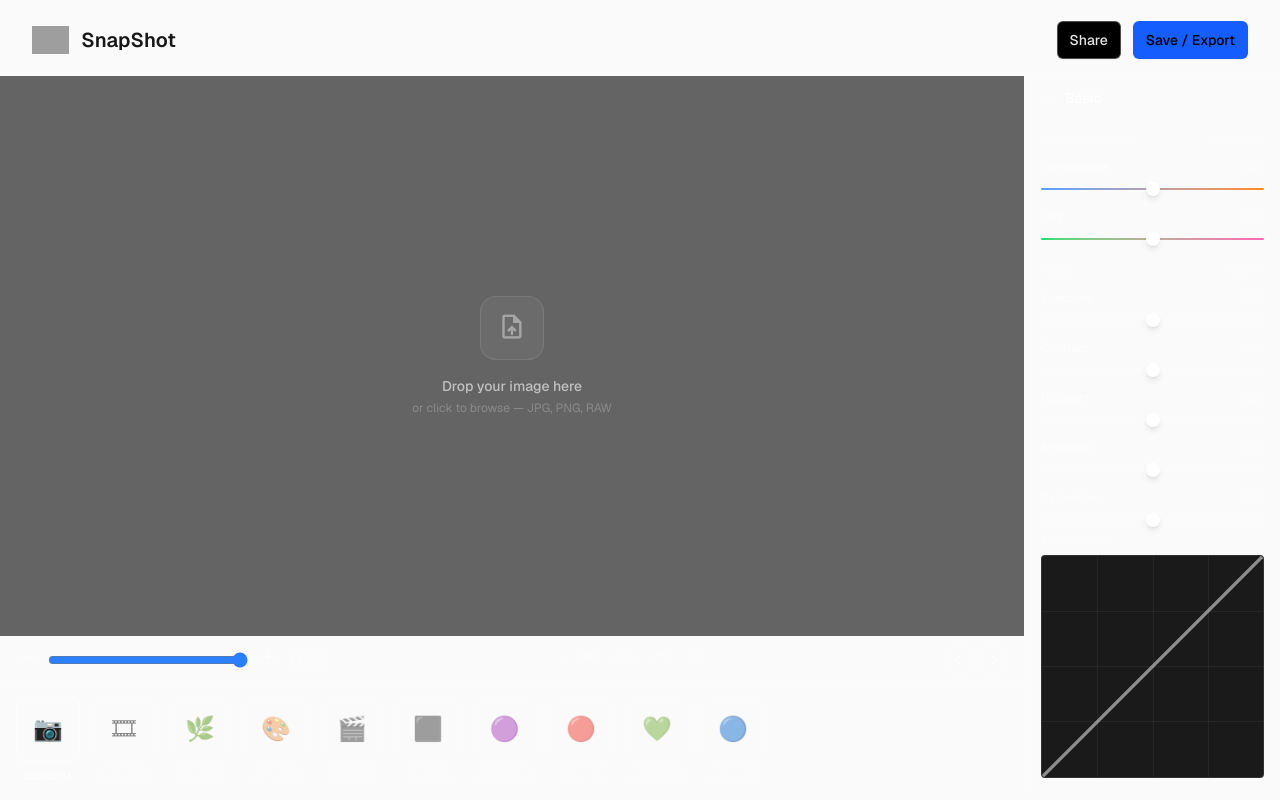
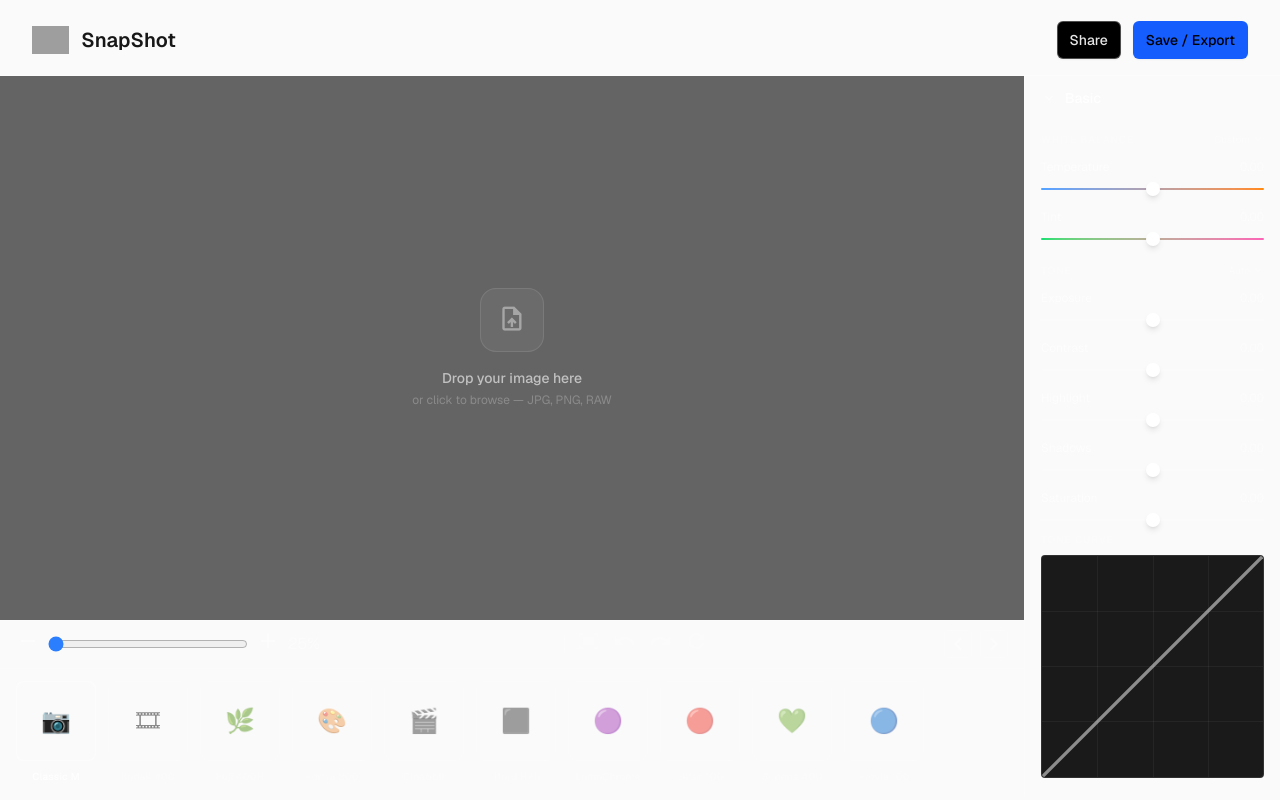
Before and after one commit to Sanik0/snapshot, a Next.js app: page / in a window 1280 px wide. Built offline with nearby package versions, Linux system fonts and the light colour scheme; grey boxes are pictures that could not be loaded.

Commit message:
minor zoom adjustment

```diff
--- a/components/image-canvas.tsx
+++ b/components/image-canvas.tsx
@@ -18,7 +18,7 @@ const FILM_PRESETS = [
 export function ImageCanvas() {
     const [image, setImage] = useState<string | null>(null)
     const [fileName, setFileName] = useState<string>("")
-    const [zoom, setZoom] = useState(100)
+    const [zoom, setZoom] = useState(25)
     const [splitPos, setSplitPos] = useState(50) // percentage
     const [isDraggingSplit, setIsDraggingSplit] = useState(false)
     const [isDraggingOver, setIsDraggingOver] = useState(false)
@@ -240,7 +240,7 @@ export function ImageCanvas() {
                             onClick={() => setSelectedPreset(preset.id)}
                             className={`flex flex-col items-center gap-2 shrink-0 group transition-all ${selectedPreset === preset.id ? "opacity-100" : "opacity-50 hover:opacity-80"}`}
                         >
-                            <div className={`w-16 h-16 rounded-lg border flex items-center justify-center text-2xl transition-all ${selectedPreset === preset.id ? "border-white/40 bg-white/10" : "border-white/10 bg-white/5 group-hover:border-white/20"}`}>
+                            <div className={`w-20 h-20 rounded-lg border flex items-center justify-center text-2xl transition-all ${selectedPreset === preset.id ? "border-white/40 bg-white/10" : "border-white/10 bg-white/5 group-hover:border-white/20"}`}>
                                 {preset.icon}
                             </div>
                             <span className={`text-[10px] font-medium tracking-wide whitespace-nowrap transition-colors ${selectedPreset === preset.id ? "text-white/90" : "text-white/40"}`}>
```
